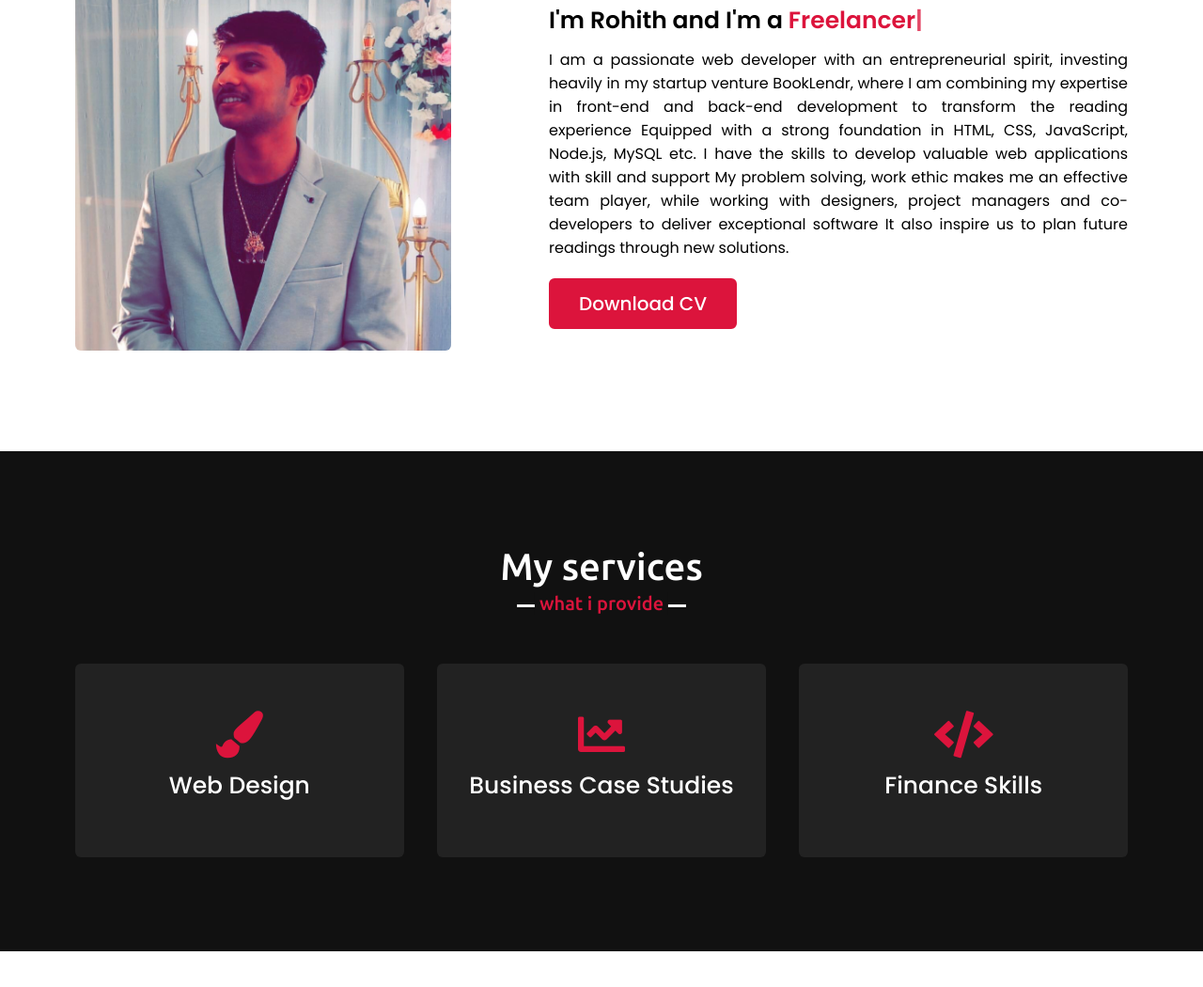
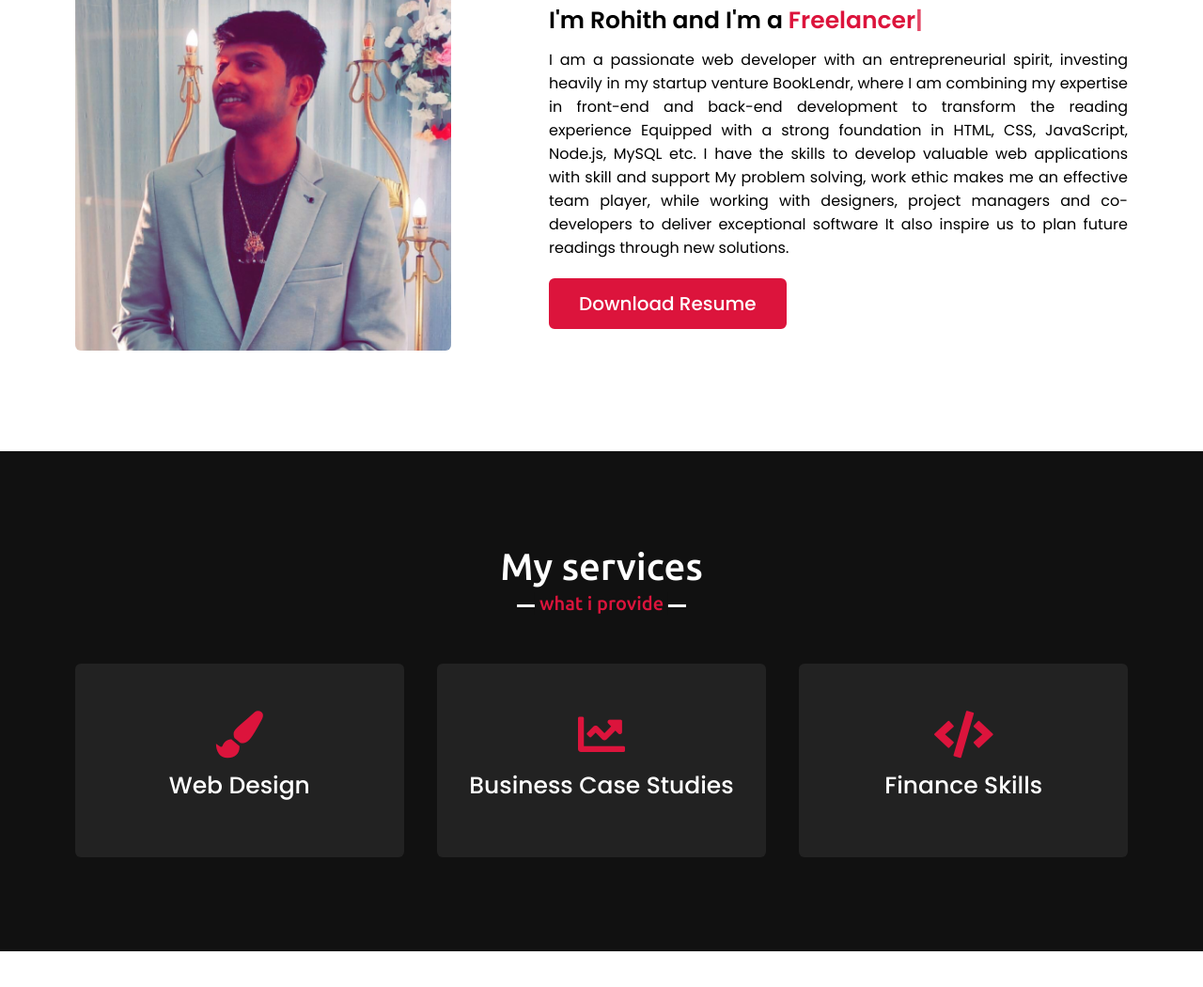
Before and after one commit to RohithGajawada45/rohithgajawada, a website: page index.html in a window 1280 px wide. Shown: the part 1053-2103 px from the top of the page at 94% size. Drawn offline with nearby package versions, Linux system fonts and the light colour scheme.

Commit message:
Update index.html

```diff
--- a/index.html
+++ b/index.html
@@ -54,7 +54,7 @@
                 <p>
 
                     I am a passionate web developer with an entrepreneurial spirit, investing heavily in my startup venture BookLendr, where I am combining my expertise in front-end and back-end development to transform the reading experience Equipped with a strong foundation in HTML, CSS, JavaScript, Node.js, MySQL etc. I have the skills to develop valuable web applications with skill and support My problem solving, work ethic makes me an effective team player, while working with designers, project managers and co-developers to deliver exceptional software It also inspire us to plan future readings through new solutions.</p>
-                <a href="Rohith's_Resume.pdf" download>Download CV</a>
+                <a href="Rohith's_Resume.pdf" download>Download Resume</a>
             </div>
         </div>
     </div>
```
